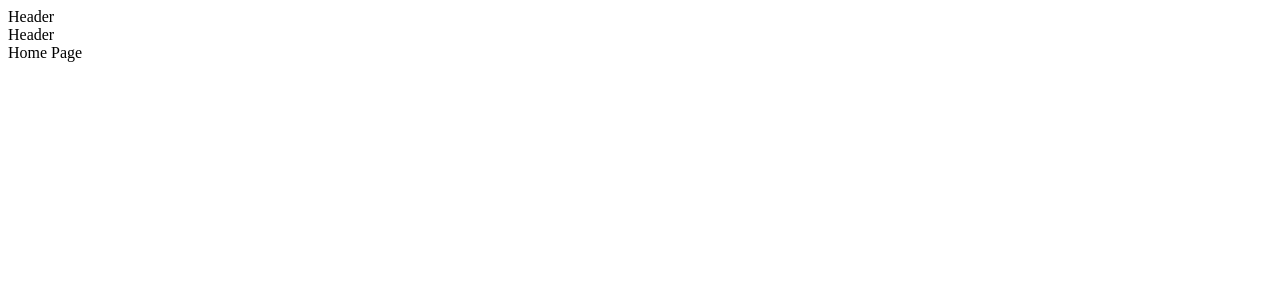
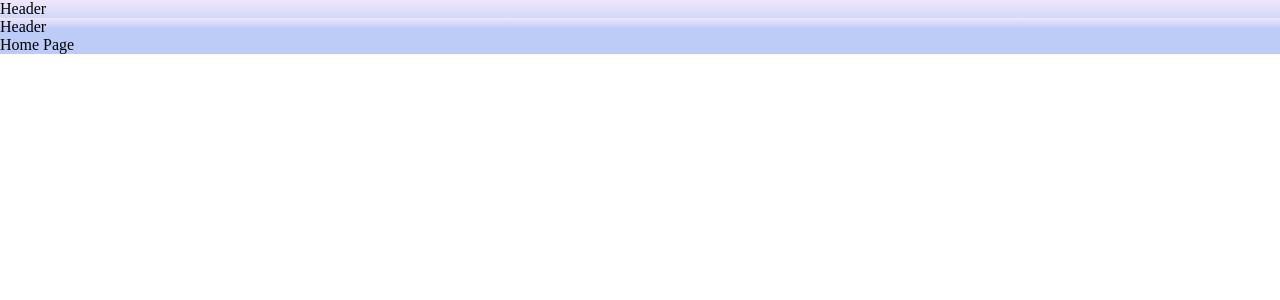
Before and after one commit to mrjanjua16/funder, a Next.js app: page / in a window 1280 px wide. Shown: the top 300 px of the page. Built offline with nearby package versions, Linux system fonts and the light colour scheme.

Commit message:
2/22 3pm commit

```diff
--- a/app/layout.tsx
+++ b/app/layout.tsx
@@ -1,7 +1,9 @@
-import Header from './header'
-import Themes from './themes'
-import {ThemeProvider, createGlobalStyle} from 'styled-components'
-import {useState, createContext} from 'react'
+import Header from './header';
+import Themes from './themes';
+import styled, {ThemeProvider, createGlobalStyle} from 'styled-components';
+import {useState, createContext} from 'react';
+
+export const useClient = () => null;
 
 export default function RootLayout({
   children,
@@ -9,11 +11,33 @@ export default function RootLayout({
   children: React.ReactNode;
 }>){
   const [theme, setTheme] = useState('light');
+
+  const GlobalStyle = createGlobalStyle`
+    body {
+      margin: 0;
+      padding: 0;
+    }
+  `;
+
+  const LayoutWrapper = styled.div`
+  min--height: 100vh;
+  background-color: ${(props) => props.theme.bgColor};
+  background-image: ${(props) => props.theme.bgImage};
+  color: ${(props) => props.color};
+  `;
+
+  const changeTheme = ()=>
+  {
+    setTheme(theme == "light" ? "dark": "light");
+  }
   return (
     <>
     <ThemeProvider theme={Themes[theme]}>
-    <Header></Header>
+    <LayoutWrapper onClick={changeTheme}>
+    <GlobalStyle />
+    <Header />
     {children}
+    </LayoutWrapper>
     </ThemeProvider></>
   );
 }
```
